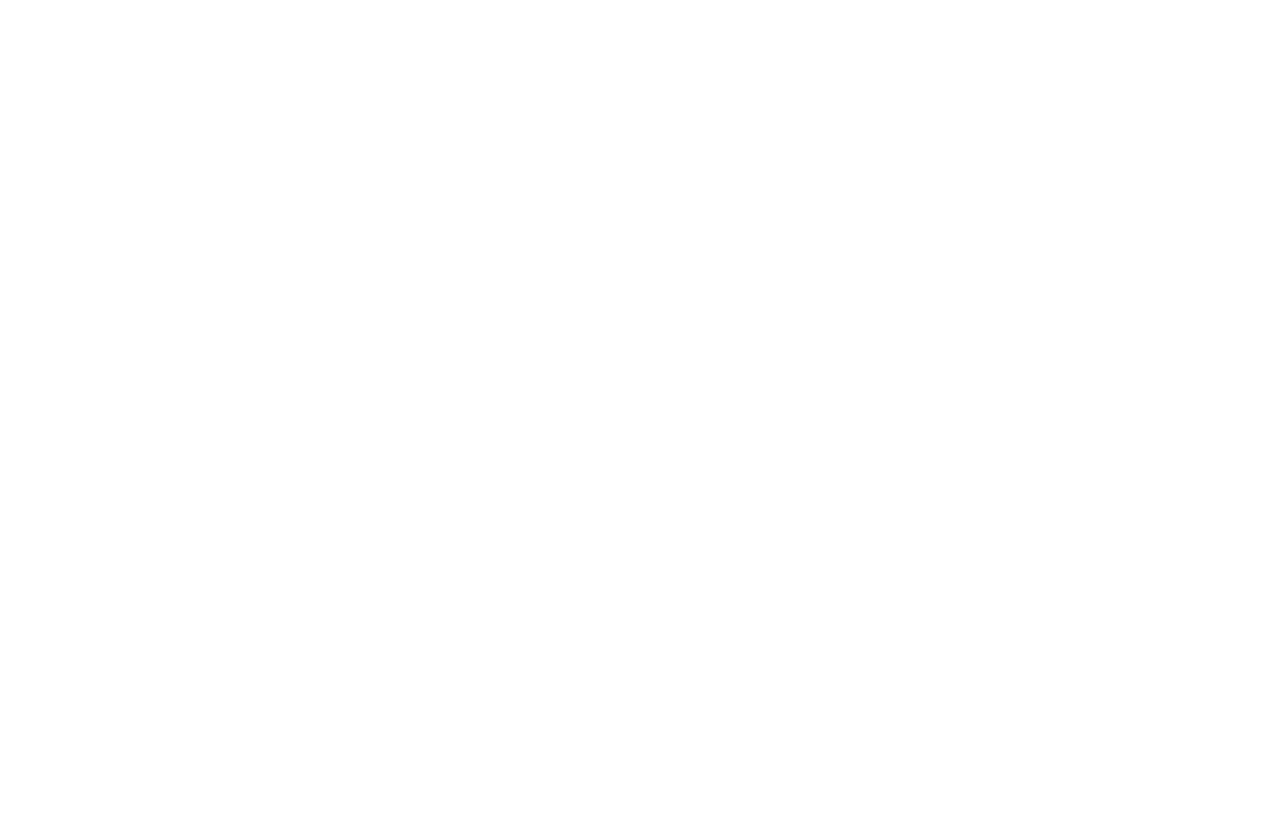
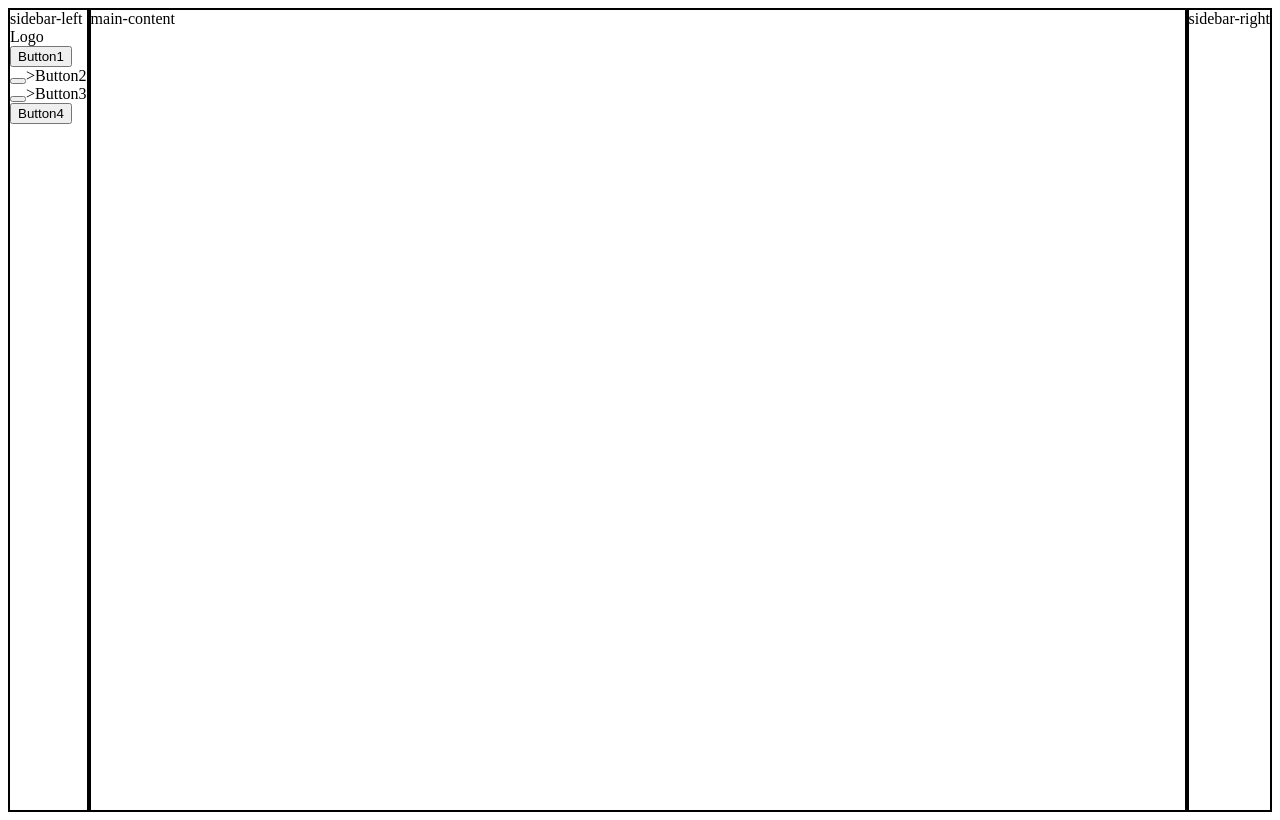
Before and after one commit to chamorrowizard/coachpath, a plain HTML site: page index.html in a window 1280 px wide. Drawn offline with Linux system fonts and the light colour scheme.

Commit message:
Set up main content area as a flex container
its set to column and centered horizontally

```diff
--- a/index.html
+++ b/index.html
@@ -0,0 +1,25 @@
+<!DOCTYPE html>
+<html lang="en">
+<head>
+    <meta charset="UTF-8">
+    <meta name="viewport" content="width=device-width, initial-scale=1.0">
+    <title>CoachPath | A coach finding space</title>
+    <link rel="stylesheet" href="style.css">
+</head>
+<body>
+    <div class="wrapper">
+        <div class="sidebar-left">sidebar-left
+            <ul>
+                <li>Logo</li>
+                <li><button class="button-left";>Button1</button></li>
+                <li><button class="button-left";></button>>Button2</button></li>
+                <li><button class="button-left";></button>>Button3</button></li>
+                <li><button>Button4</button></li>
+            </ul>
+        </div>
+        <div class="main-content">main-content</div>
+        <div class="sidebar-right">sidebar-right</div>
+    </div>
+
+</body>
+</html>
--- a/style.css
+++ b/style.css
@@ -2,9 +2,45 @@ img {
     display: block;
     max-width: 100%;
 
+}
+button{
+    max-width: 100%;
 }
 
 .wrapper{
     display: flex;
     justify-content: space-between;
 }
+.sidebar-left{
+    border: 2px solid;
+
+}
+ul{
+    margin: 0;
+    padding: 0;
+}
+
+.sidebar-left ul{
+    /* border: 2px solid; */
+    list-style: none;
+
+
+}
+.button-left{
+    width
+}
+
+.main-content{
+display: flex;
+flex-direction: column;
+align-content: center;
+flex: 1;
+border: 2px solid;
+/* Check height later */
+height: 100vh;
+
+}
+
+.sidebar-right{
+ border: 2px solid;
+}
```
